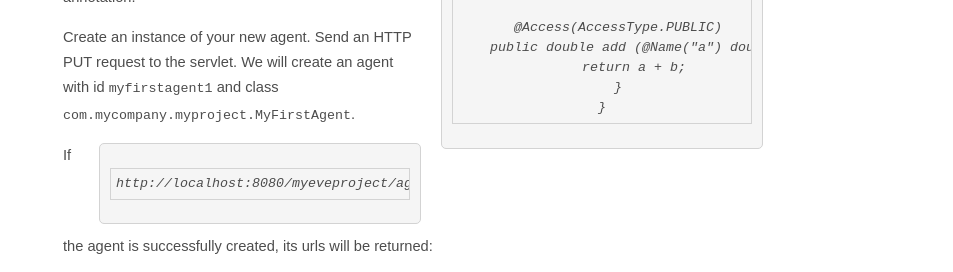
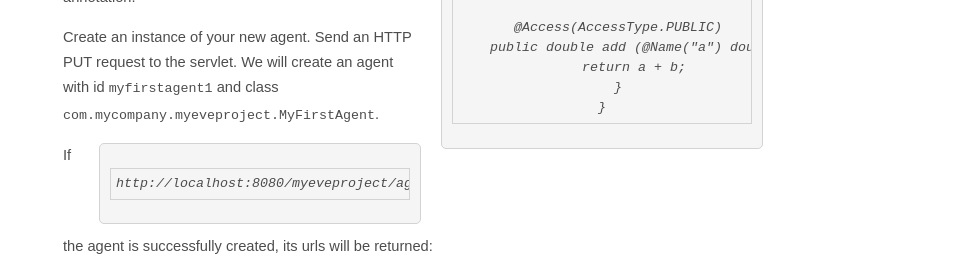
Before and after one commit to almende/eve, a Jekyll site: the page built from implementations/java/getting_started.md, in a window 1280 px wide and 900 px high, scrolled down 5165 px. Shown: the part 152-424 px from the top of the window, without its empty margins (327-1280 px from the left). Built offline with Jekyll 4.4.1, drawn with Linux system fonts in a browser that asks for light colours.

Commit message:
Fixed a typo in the Getting Started

```diff
--- a/implementations/java/getting_started.md
+++ b/implementations/java/getting_started.md
@@ -279,9 +279,9 @@ Create a source folder `src/main/java` in the project. In there, create a new cl
 
 By default, an agents methods cannot be accessed by other agents. The availability of methods can be specified using the `@Access` annotation, as done in the example above where both methods `echo` and `add` are declared public. Eve agents communicate with each other via JSON-RPC 2.0, which uses named parameters. As Java doesn't support named parameters, the parameter names need to be specified using the `@Name` annotation. Furthermore, parameters can be declared optional using the `@Required` annotation.
 
-Create an instance of your new agent. Send an HTTP PUT request to the servlet. We will create an agent with id `myfirstagent1` and class `com.mycompany.myproject.MyFirstAgent`.
+Create an instance of your new agent. Send an HTTP PUT request to the servlet. We will create an agent with id `myfirstagent1` and class `com.mycompany.myeveproject.MyFirstAgent`.
 
-    http://localhost:8080/myeveproject/agents/myfirstagent1/?type=com.mycompany.myproject.MyFirstAgent
+    http://localhost:8080/myeveproject/agents/myfirstagent1/?type=com.mycompany.myeveproject.MyFirstAgent
 
 If the agent is successfully created, its urls will be returned:
 
```
